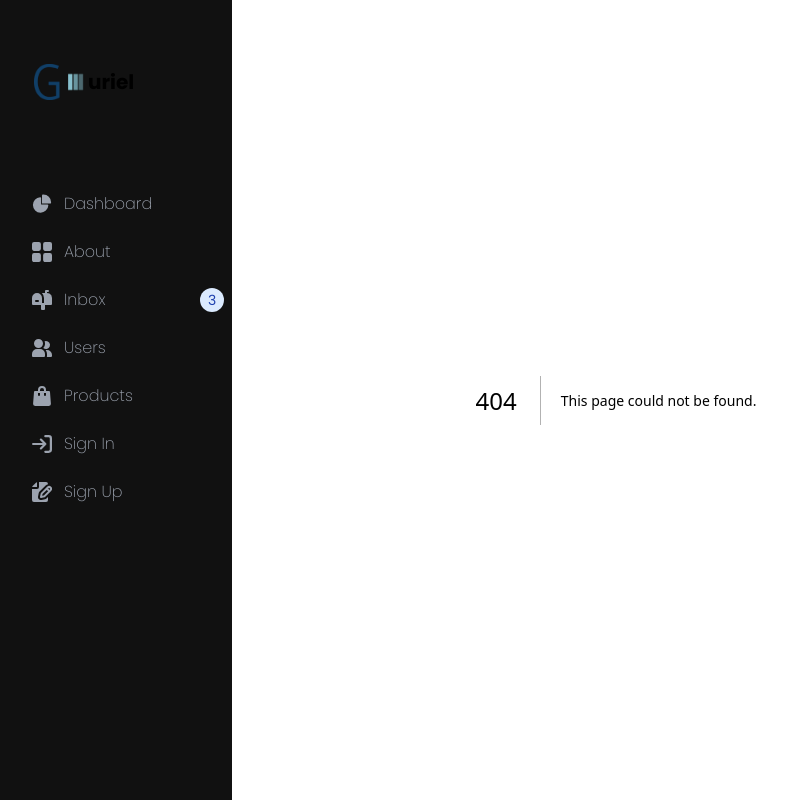
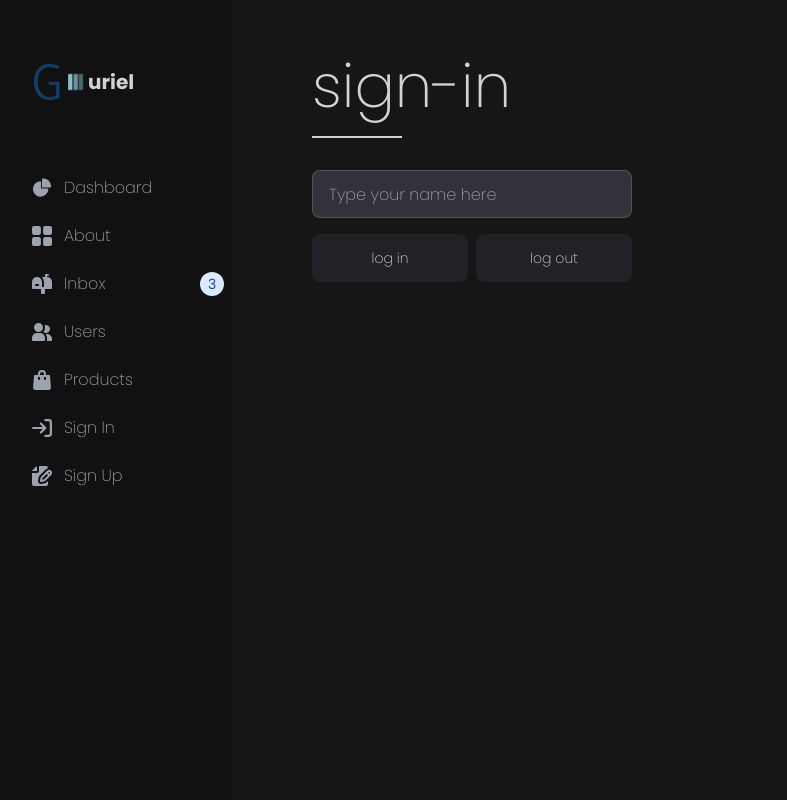
Before and after one commit to gurielmp/gurielamp-sites, a Next.js app: page /auth/login in a window 1280 px wide. Before the commit this address had no page. Shown: the top 800 px of the page, without its empty margins (24-811 px from the left). Built offline with nearby package versions, Linux system fonts and the light colour scheme.

Commit message:
setup redux toolkit

```diff
--- a/package.json
+++ b/package.json
@@ -9,12 +9,14 @@
     "lint": "next lint"
   },
   "dependencies": {
+    "@reduxjs/toolkit": "^1.9.7",
     "daisyui": "^3.9.3",
     "framer-motion": "^10.16.4",
     "next": "13.5.6",
     "react": "^18",
     "react-dom": "^18",
     "react-icons": "^4.11.0",
+    "react-redux": "^8.1.3",
     "theme-change": "^2.5.0"
   },
   "devDependencies": {
--- /dev/null
+++ b/src/app/auth/login/page.tsx
@@ -0,0 +1,62 @@
+"use client"
+import { useState } from "react"
+import { logIn, logOut, toggleModerator } from "@/redux/features/auth-slice"
+import { useDispatch } from "react-redux"
+import { AppDispatch, useAppSelector } from "@/redux/store"
+import { motion } from "framer-motion"
+
+export default function LoginPage() {
+  const [username, setUsername] = useState("")
+  const dispatch = useDispatch<AppDispatch>()
+
+  const onClickLogin = () => {
+    dispatch(logIn(username))
+  }
+
+  const onClickLogout = () => {
+    dispatch(logOut())
+  }
+
+  const onClickToggle = () => {
+    dispatch(toggleModerator())
+  }
+
+  return (
+    <div>
+      <div className="flex bg-[#161616] min-h-screen flex-col pt-5 px-7 lg:px-20 md:pt-14 sm:ml-64">
+        <p className="font-[100] text-6xl mb-5">sign-in</p>
+        <span className="line inline-block w-[90px] h-[2px] bg-[#d3d3d3] mt-0 mb-8"></span>
+        <div>
+          <input
+            type="text"
+            placeholder="Type your name here"
+            className="input input-bordered w-full max-w-xs placeholder:font-light"
+            onChange={(e) => setUsername(e.target.value)}
+          />
+          <motion.div
+            initial={{ opacity: 0, y: 100 }}
+            animate={{ opacity: 1, y: 0 }}
+            transition={{ delay: 0.1, duration: 0.5 }}
+            className="grid grid-cols-2 gap-2 max-w-xs"
+          >
+            <button
+              onClick={onClickLogin}
+              className="flex flex-col btn normal-case font-light mt-4"
+            >
+              log in
+            </button>
+            <button
+              onClick={onClickLogout}
+              className="flex flex-col btn normal-case font-light mt-4"
+            >
+              log out
+            </button>
+          </motion.div>
+          {/* <button onClick={onClickToggle} className="flex flex-col btn mt-4">
+            toggle moderator
+          </button> */}
+        </div>
+      </div>
+    </div>
+  )
+}
--- a/src/app/layout.tsx
+++ b/src/app/layout.tsx
@@ -3,6 +3,7 @@ import { Poppins } from "next/font/google"
 import "./globals.css"
 import Footer from "@/components/Footer"
 import SideBar from "@/components/SideBar/SideBar"
+import { ReduxProvider } from "@/redux/features/provider"
 
 const inter = Poppins({ subsets: ["latin"], weight: ["400", "700", "200"] })
 
@@ -19,9 +20,11 @@ export default function RootLayout({
   return (
     <html lang="en">
       <body className={inter.className}>
-        <SideBar />
-        {children}
-        <Footer />
+        <ReduxProvider>
+          <SideBar />
+          {children}
+          <Footer />
+        </ReduxProvider>
       </body>
     </html>
   )
--- a/src/components/SideBar/SideBar.tsx
+++ b/src/components/SideBar/SideBar.tsx
@@ -1,9 +1,16 @@
+"use client"
 import Link from "next/link"
 import Image from "next/image"
-import ButtonToggleSidebar from "./ButtonToggleSidebar"
 import NavBar from "../NavBar"
+import { useAppSelector } from "@/redux/store"
+import { motion } from "framer-motion"
 
 export default function SideBar() {
+  const username = useAppSelector((state) => state.authReducer.value.username)
+  const isModerator = useAppSelector(
+    (state) => state.authReducer.value.isModerator
+  )
+  const isAuth = useAppSelector((state) => state.authReducer.value.isAuth)
   return (
     <div className="bg-[#000]">
       {/* <ButtonToggleSidebar /> */}
@@ -26,7 +33,23 @@ export default function SideBar() {
               uriel
             </span>
           </Link>
-          <ul className="space-y-2 font-thin pt-16 text-gray-400">
+          {isAuth && (
+            <motion.div
+              initial={{ opacity: 0, x: -100 }}
+              animate={{ opacity: 1, x: 0 }}
+              transition={{ delay: 0.2, duration: 0.5 }}
+            >
+              <h3 className="flex items-center ps-2.5 mb-5 font-light">
+                Heiiiya,{" "}
+                <span className="text-[#87c0cd] text-2xl ml-2 capitalize">
+                  {username}
+                </span>
+              </h3>
+            </motion.div>
+          )}
+
+          {/* {isModerator && <h1>You are a moderator</h1>} */}
+          <ul className="space-y-2 font-thin pt-12 text-gray-400">
             <li>
               <Link
                 href="/"
@@ -118,7 +141,7 @@ export default function SideBar() {
             </li>
             <li>
               <Link
-                href="#"
+                href="/auth/login"
                 className="flex items-center p-2 rounded-lg duration-300 hover:text-white group"
               >
                 <svg
--- /dev/null
+++ b/src/redux/features/auth-slice.ts
@@ -0,0 +1,49 @@
+import { createSlice, PayloadAction } from "@reduxjs/toolkit";
+import { stat } from "fs";
+
+type InitialState = {
+  value: AuthState
+}
+
+type AuthState = {
+  isAuth: boolean
+  username: string
+  uid: string
+  isModerator: boolean
+}
+
+const initialState = {
+  value: {
+    isAuth: false,
+    username: "",
+    uid: "",
+    isModerator: false
+  } as AuthState
+} as InitialState
+
+export const auth = createSlice({
+  name: "auth",
+  initialState,
+  reducers: {
+    logOut: () => {
+      return initialState
+    },
+    logIn: (state, action: PayloadAction<string>) => {
+      return {
+        value: {
+          isAuth: true,
+          username: action.payload,
+          uid: "kskamd2m2i13jo1m",
+          isModerator: false
+        }
+      }
+    },
+    toggleModerator: (state) => {
+      state.value.isModerator = !state.value.isModerator
+    }
+  }
+})
+
+
+export const { logOut, logIn, toggleModerator } = auth.actions
+export default auth.reducer
--- /dev/null
+++ b/src/redux/features/provider.tsx
@@ -0,0 +1,8 @@
+"use client"
+
+import { store } from "../store"
+import { Provider } from "react-redux"
+
+export function ReduxProvider({ children }: { children: React.ReactNode }) {
+  return <Provider store={store}>{children}</Provider>
+}
--- /dev/null
+++ b/src/redux/store.ts
@@ -0,0 +1,12 @@
+import { configureStore } from "@reduxjs/toolkit";
+import authReducer from "./features/auth-slice";
+import { TypedUseSelectorHook, useSelector } from "react-redux";
+
+export const store = configureStore({
+  reducer: { authReducer },
+})
+
+export type RootState = ReturnType<typeof store.getState>
+export type AppDispatch = typeof store.dispatch
+
+export const useAppSelector: TypedUseSelectorHook<RootState> = useSelector
```
Also changed, not shown: 1 other file (tests, documents, lock files or other folders).
